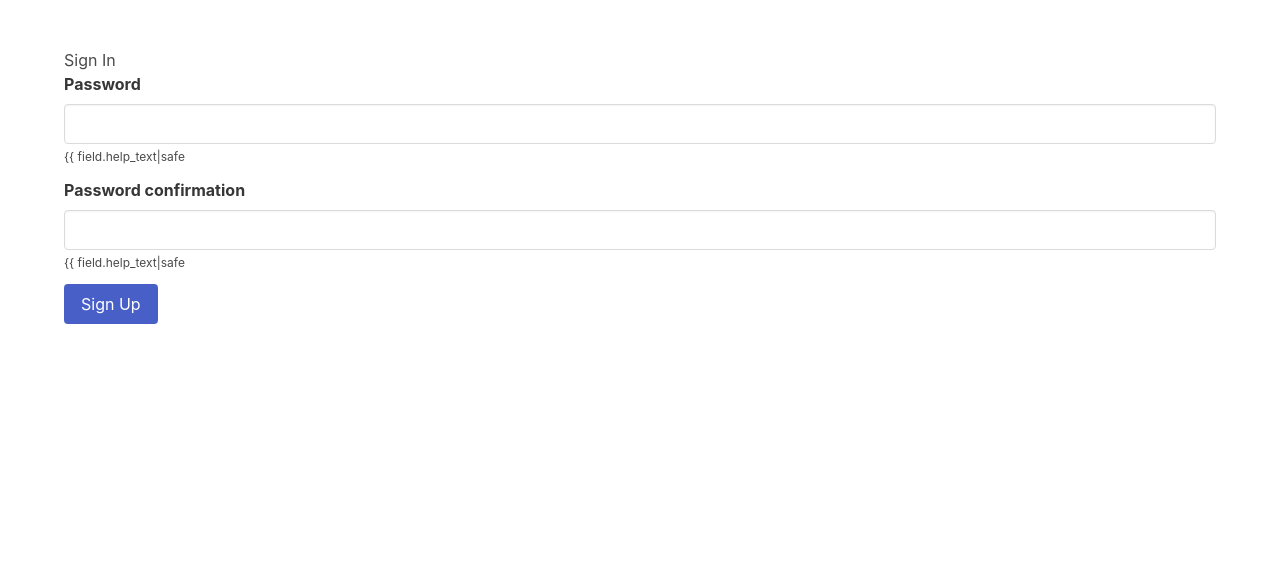
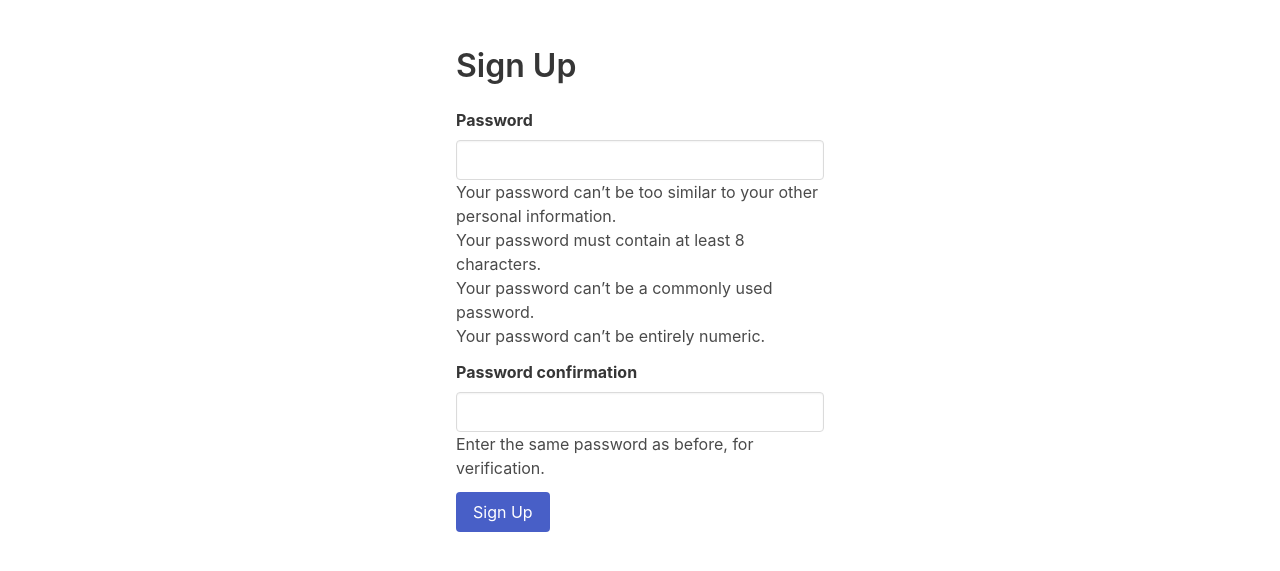
Before and after one commit to rstibora/threes, a Django app: page /signup/ in a window 1280 px wide. Shown: the top 571 px of the page. Run offline with Django 3.2, Linux system fonts and the light colour scheme; parts of the project's set-up code (start-up, migrations or seed data) failed here and were passed over; some libraries are stand-ins or nearby versions.

Commit message:
Tweak the form style

```diff
--- a/backend/threes/apps/core/templates/core/base.html
+++ b/backend/threes/apps/core/templates/core/base.html
@@ -11,8 +11,8 @@
 <body>
     <div class="section">
         <div class="container">
-            <div class="columns">
-                <div class="column is-12">
+            <div class="columns is-centered">
+                <div class="column is-4">
                     {% block content %}
                     {% endblock %}
                 </div>
--- a/backend/threes/apps/core/templates/core/form.html
+++ b/backend/threes/apps/core/templates/core/form.html
@@ -8,11 +8,11 @@
     <div class="field">
         <label class="label" for={{ field.id_for_label}}>{{ field.label }}</label>
         <div class="control">
-            {{ field|add_class:"input"}}
+            {{ field|add_class:"input" }}
         </div>
         {{ field.errors }}
         {% if field.help_text %}
-            <p class="help">{{ field.help_text|safe </p>
+            <p>{{ field.help_text|safe }}</p>
         {% endif %}
     </div>
 {% endfor %}
--- a/backend/threes/apps/core/templates/core/signin.html
+++ b/backend/threes/apps/core/templates/core/signin.html
@@ -5,7 +5,7 @@
 {% endblock %}
 
 {% block content %}
-    <h1>Sign In</h1>
+    <h1 class="title">Sign In</h1>
     <form method="POST" action=".">
         {% csrf_token %}
         {% include "core/form.html" with form=form %}
--- a/backend/threes/apps/core/templates/core/signup.html
+++ b/backend/threes/apps/core/templates/core/signup.html
@@ -5,7 +5,7 @@
 {% endblock %}
 
 {% block content %}
-    <h1>Sign In</h1>
+    <h1 class="title">Sign Up</h1>
     <form method="POST" action=".">
         {% csrf_token %}
         {% include "core/form.html" with form=form %}
```
